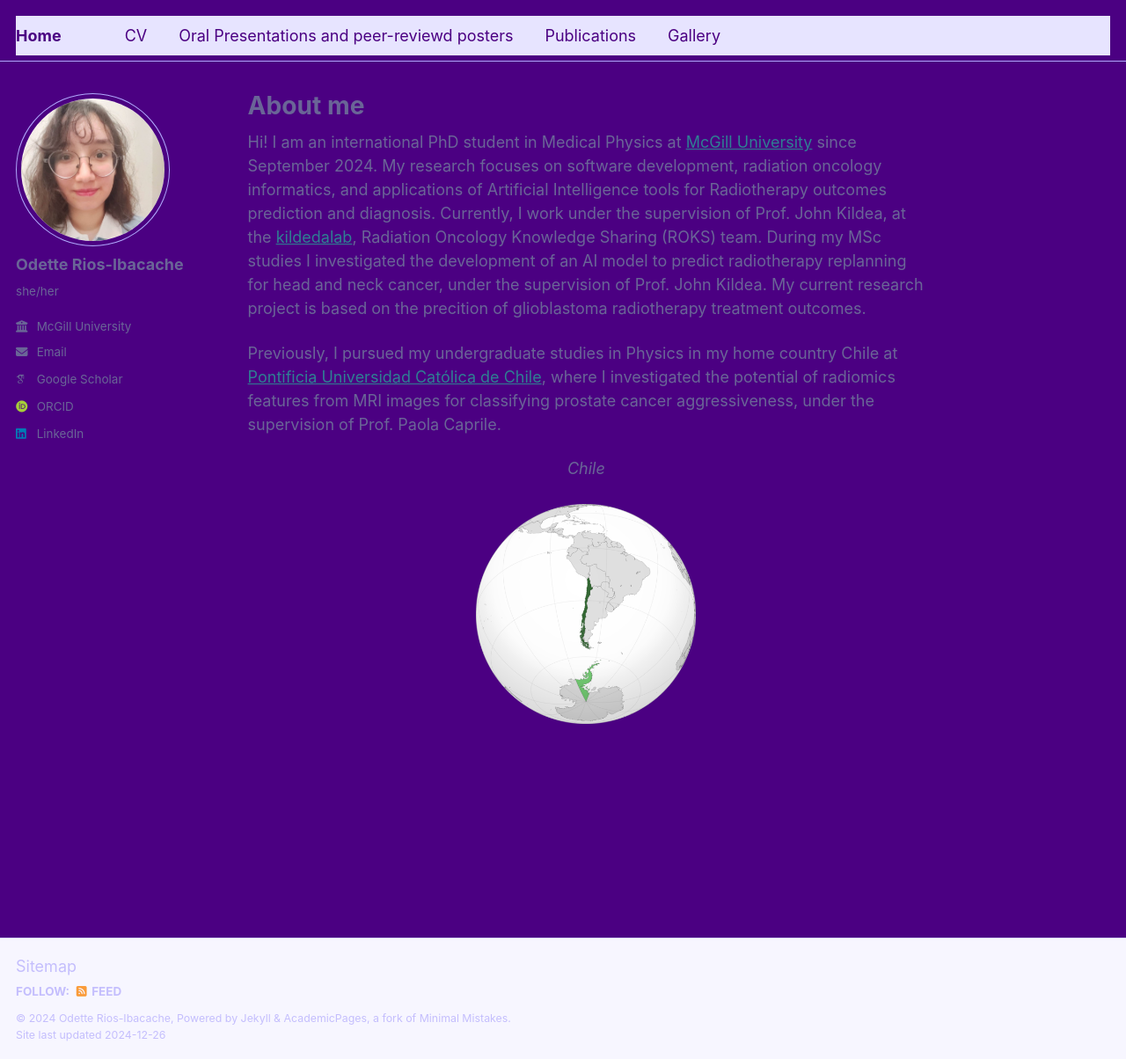
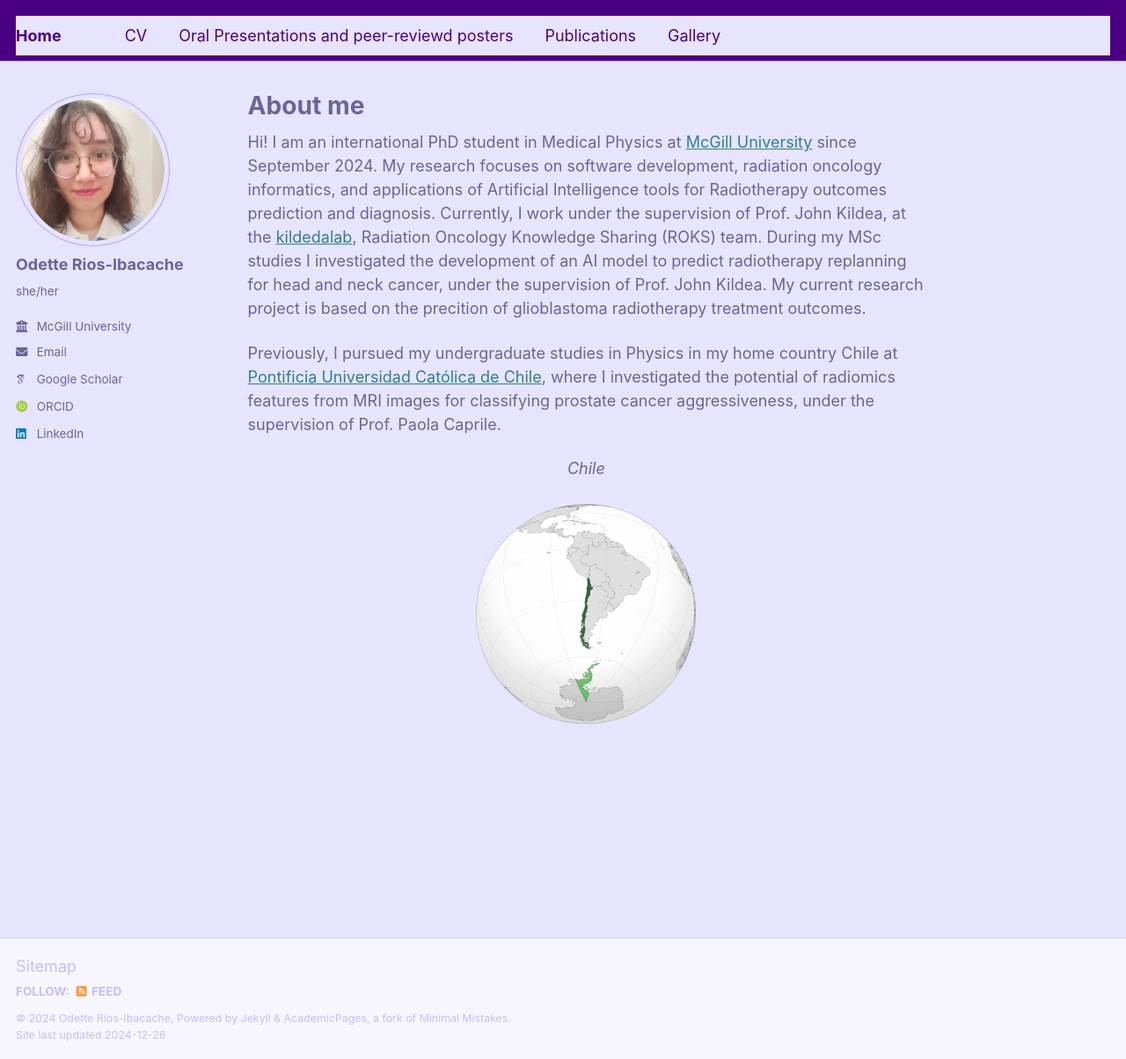
Before and after one commit to OdetteRiosI/odetteriosi.github.io, a Jekyll site: the page built from _pages/about.md, in a window 1280 px wide and 1204 px high. Shown: the whole window at 88% size. Built offline with Jekyll 4.4.1, drawn with Linux system fonts in a browser that asks for light colours; some web fonts are replaced.

Commit message:
Update _reset.scss

```diff
--- a/_sass/_reset.scss
+++ b/_sass/_reset.scss
@@ -7,7 +7,7 @@
 html {
   /* apply a natural box layout model to all elements */
   box-sizing: border-box;
-  background-color: indigo; /*$background-color;*/
+  background-color: $background-color;
   font-size: 16px;
 
   @include breakpoint($medium) {
```
